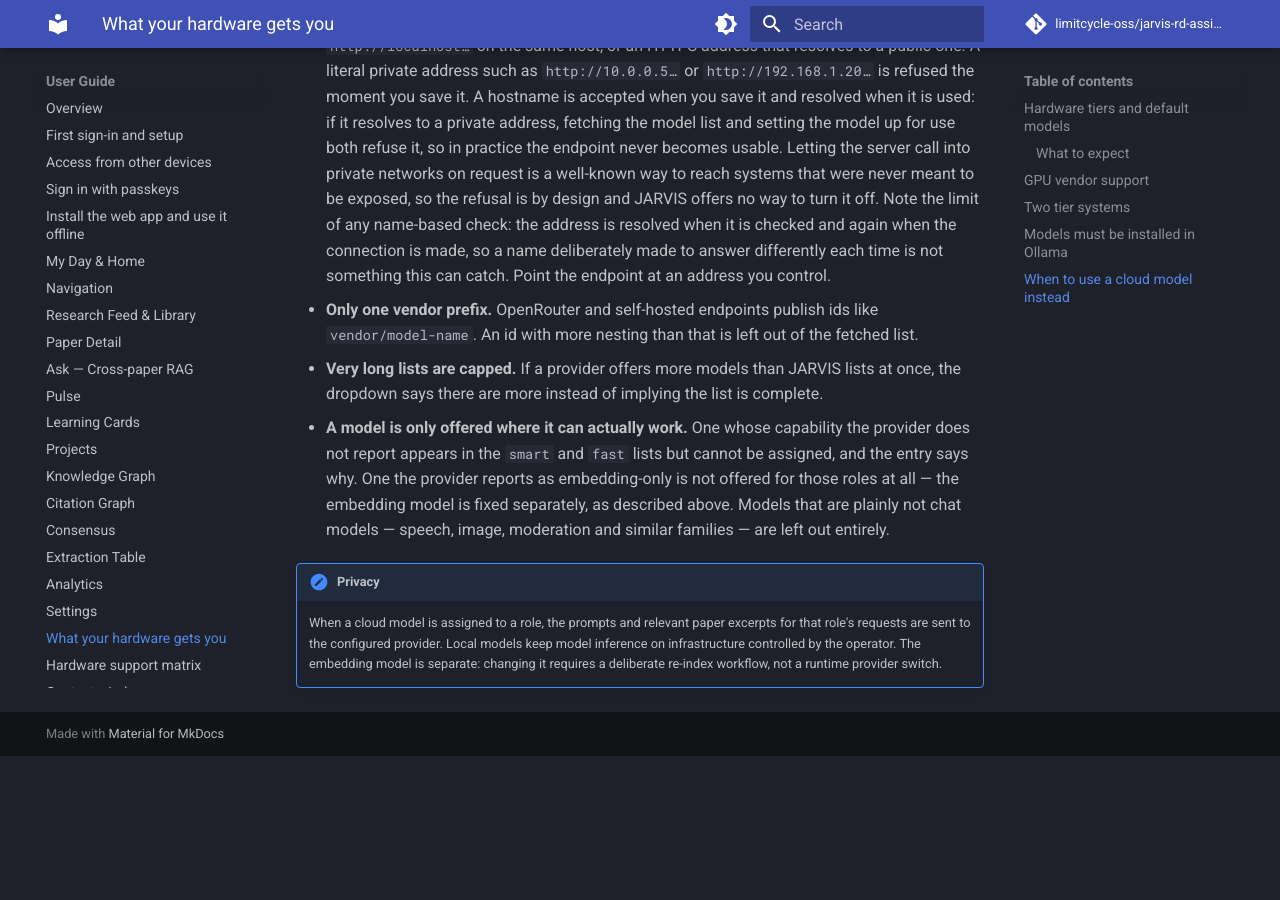
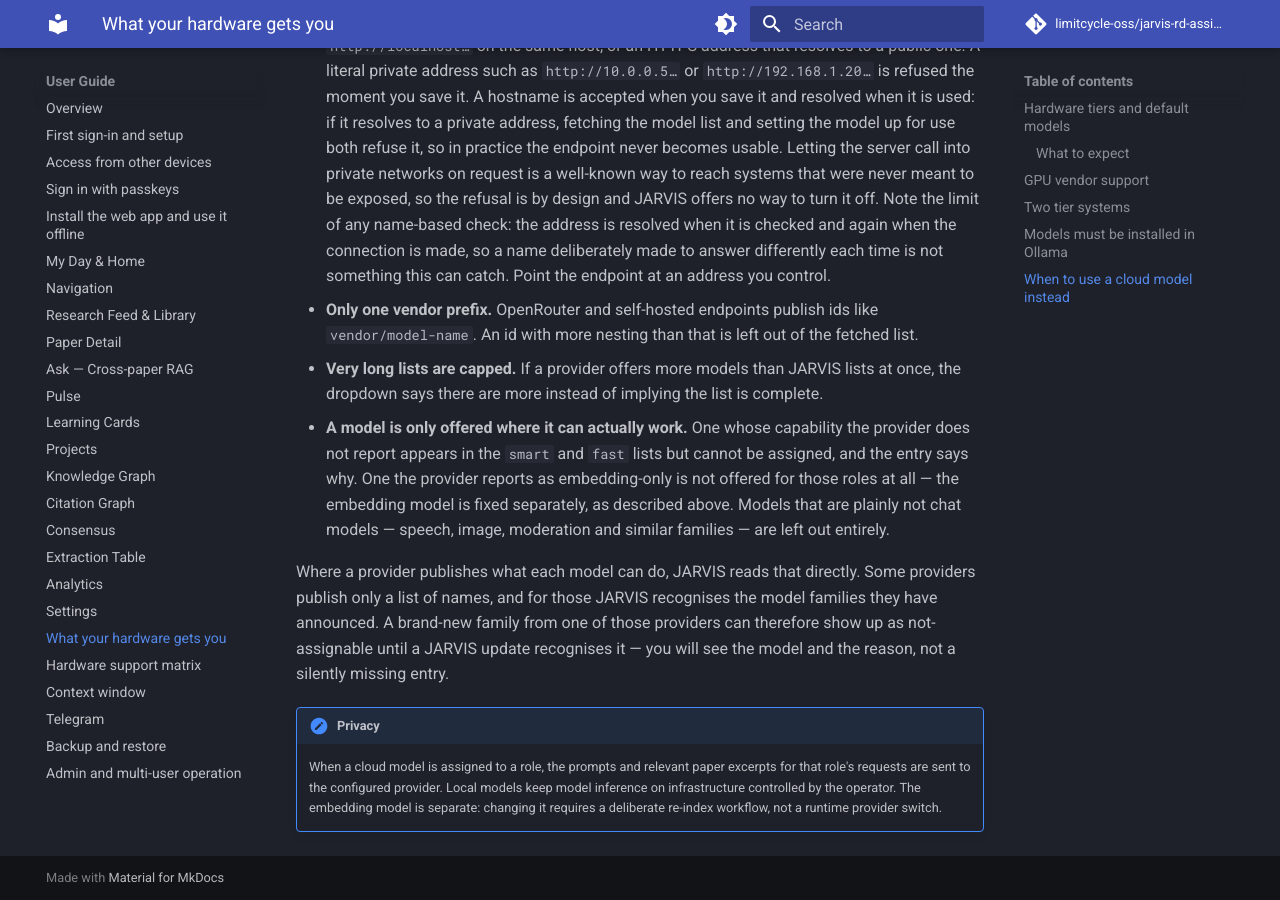
Before and after one commit to FFidan/Jarvis-RD-Assistant, an MkDocs documentation site: the page built from docs/manual/hardware-and-models.md, in a window 1280 px wide and 900 px high, scrolled down 3748 px. Built offline with MkDocs 1.6.1 and Material for MkDocs 9.7.7, drawn with Linux system fonts in a browser that asks for light colours; comment, search, counter and statistics services are not loaded; before the commit the page ends 4504 px from its top, so only the background shows below that.

```diff
--- a/docs/manual/hardware-and-models.md
+++ b/docs/manual/hardware-and-models.md
@@ -157,5 +157,11 @@ What is deliberately left out or left unassignable:
   embedding model is fixed separately, as described above. Models that are plainly not chat
   models — speech, image, moderation and similar families — are left out entirely.
 
+  Where a provider publishes what each model can do, JARVIS reads that directly. Some providers
+  publish only a list of names, and for those JARVIS recognises the model families they have
+  announced. A brand-new family from one of those providers can therefore show up as
+  not-assignable until a JARVIS update recognises it — you will see the model and the reason, not
+  a silently missing entry.
+
 !!! note "Privacy"
     When a cloud model is assigned to a role, the prompts and relevant paper excerpts for that role's requests are sent to the configured provider. Local models keep model inference on infrastructure controlled by the operator. The embedding model is separate: changing it requires a deliberate re-index workflow, not a runtime provider switch.
```
Also changed, not shown: 2 other files.
